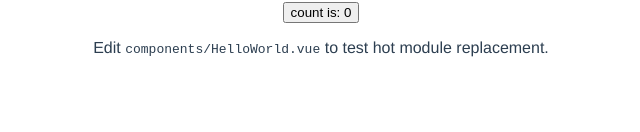
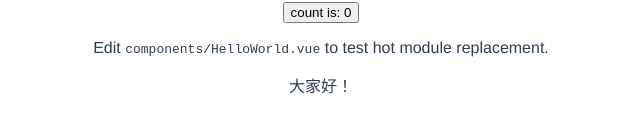
Before and after one commit to Chan-picle/putaojia, a Vue app: page / in a window 1280 px wide. Shown: the part 342-474 px from the top of the page, without its empty margins (319-959 px from the left). Built offline with nearby package versions, Linux system fonts and the light colour scheme.

Commit message:
pan-hello

```diff
--- a/src/App.vue
+++ b/src/App.vue
@@ -1,6 +1,7 @@
 <template>
   <img alt="Vue logo" src="./assets/logo.png" />
   <HelloWorld msg="Hello Vue 3.0 + Vite" />
+  <div>大家好！</div>
 </template>
 
 <script>
```
